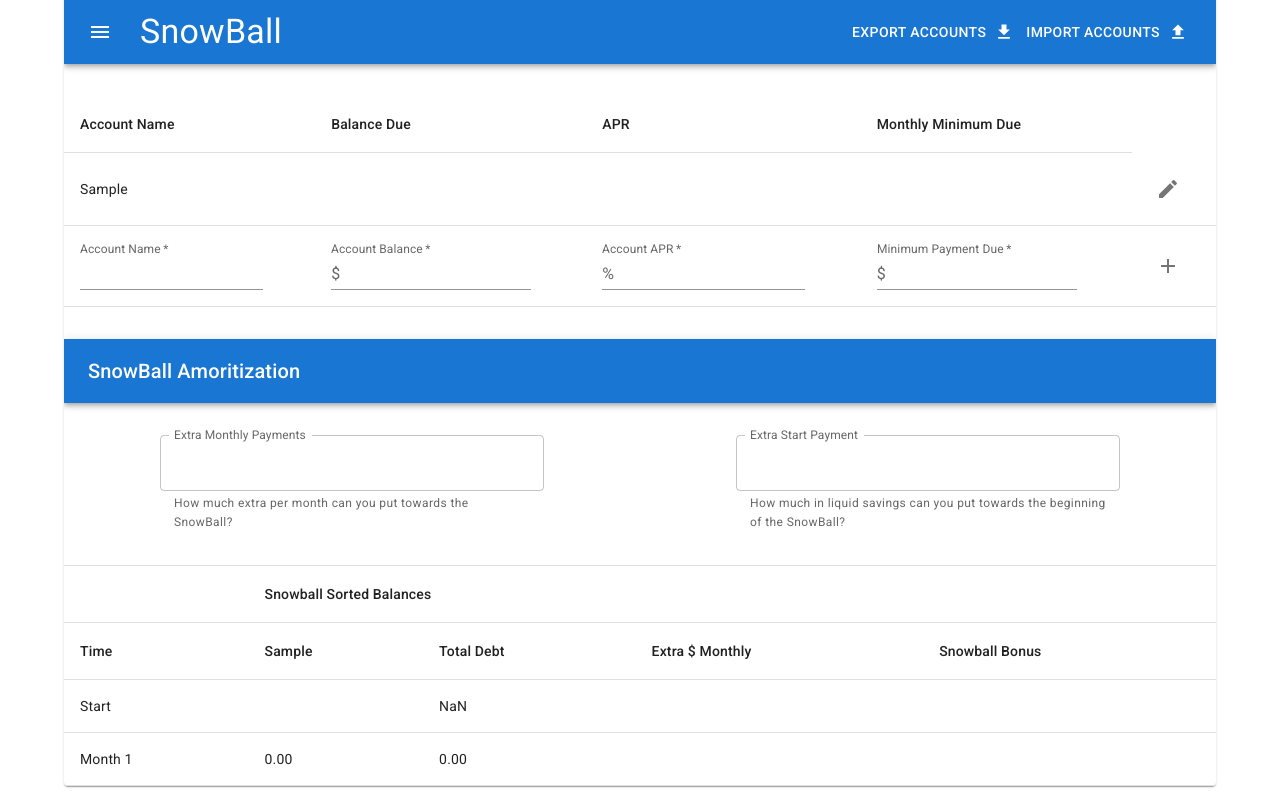
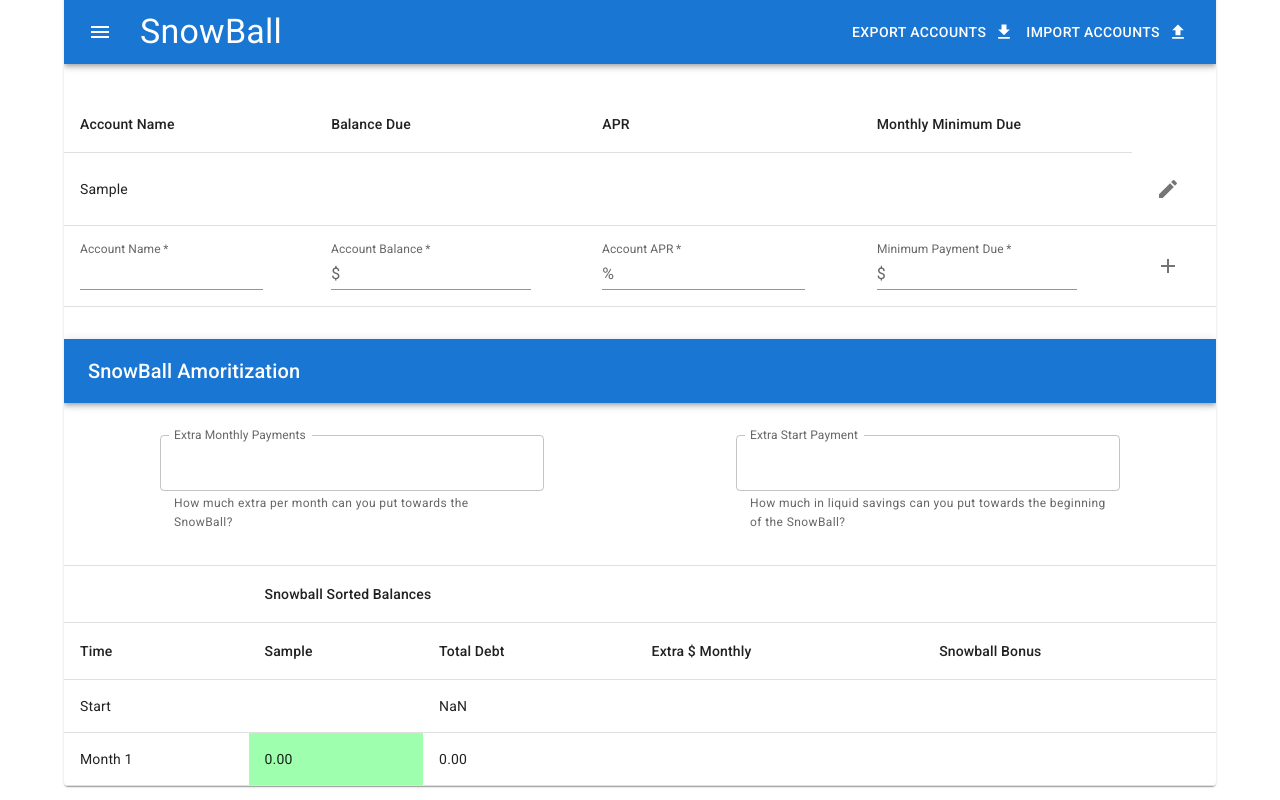
Before and after one commit to chase-skibeness/snowball, a React (Create React App) app: page / in a window 1280 px wide. Both pictures are taken after typing "Sample" into the empty fields and a click on the button 1167 px from the left and 192 px from the top of the page. Built offline with nearby package versions, Linux system fonts and the light colour scheme.

Commit message:
style on the cells that you've paid off

```diff
--- a/src/SnowBallDisplay/SnowBallAmortizationTable.js
+++ b/src/SnowBallDisplay/SnowBallAmortizationTable.js
@@ -56,6 +56,7 @@ export default function SnowBallAmortizationTable({
         account["balance Due"],
         account.APR / 100 / 12
       );
+
       const payment = account["minimum Payment Due"];
       const paymentWithBonus =
         payment +
@@ -91,7 +92,7 @@ export default function SnowBallAmortizationTable({
         <TableRow>
           <TableCell>Month {monthsElapsed}</TableCell>
           {newAccountsArray.map((account) => {
-            return <TableCell>{account["balance Due"].toFixed(2)}</TableCell>;
+            return (account["balance Due"] <= 0) ? <TableCell sx={{backgroundColor: "#9effae"}}>{account["balance Due"].toFixed(2)}</TableCell> : <TableCell>{account["balance Due"].toFixed(2)}</TableCell>;
           })}
           <TableCell>{total.toFixed(2)}</TableCell>
           <TableCell>
```
